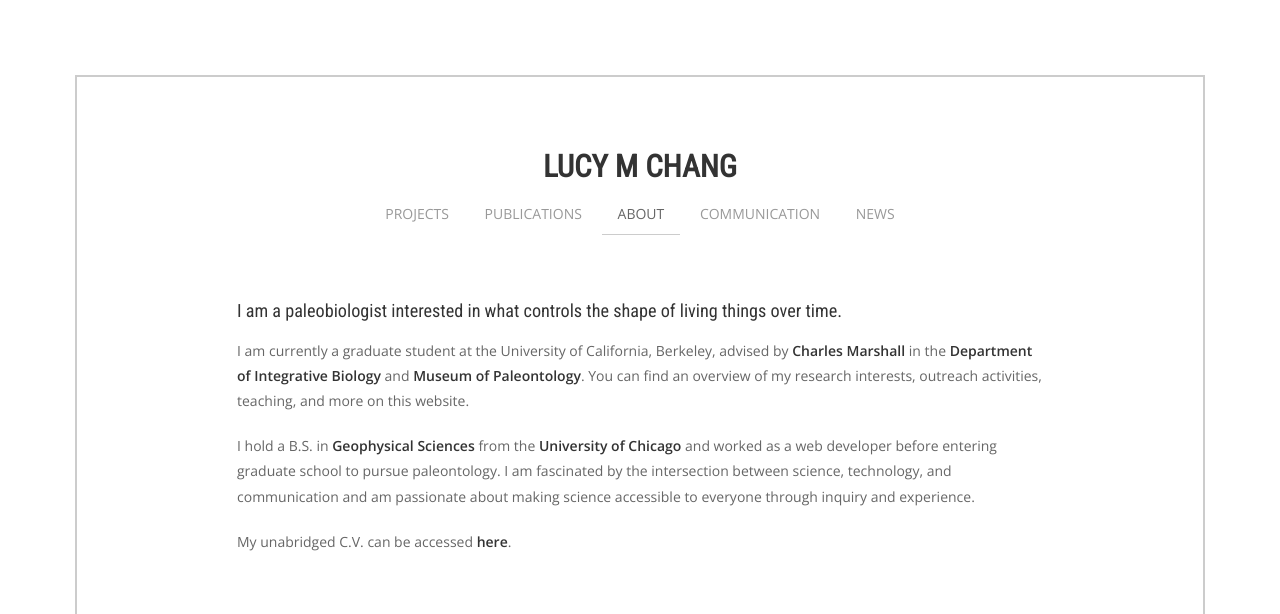
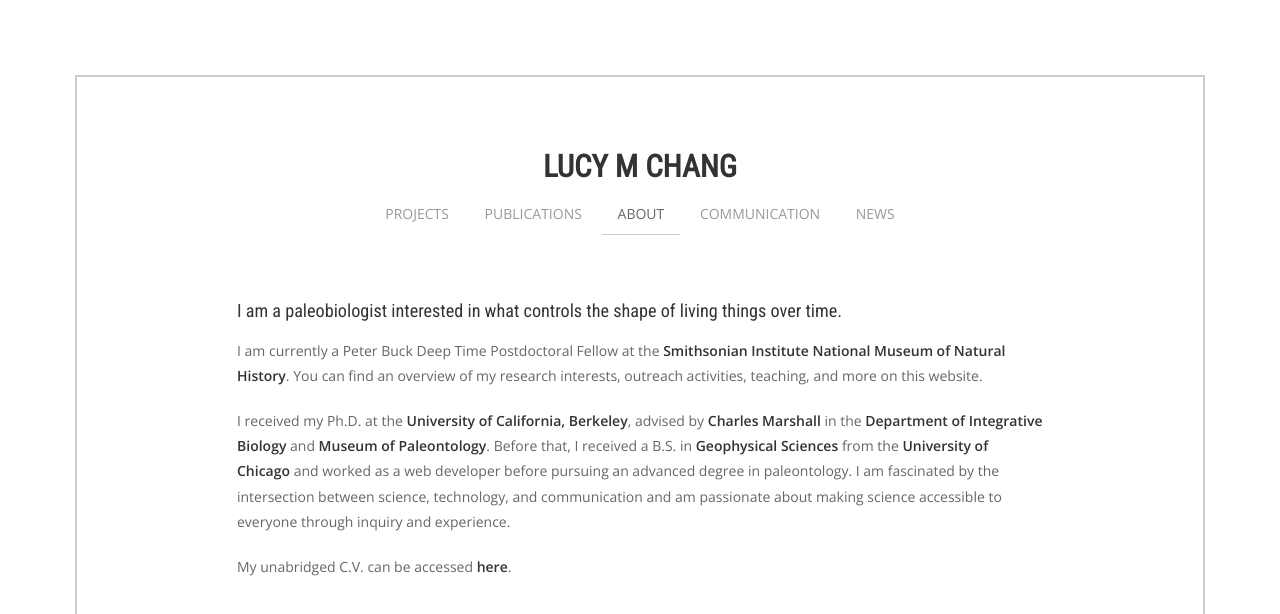
Before and after one commit to lucymchang/lucymchang.github.io, a Jekyll site: the page built from index.md, in a window 1280 px wide. Shown: the top 614 px of the page. Built offline with Jekyll 4.4.1, drawn with Linux system fonts in a browser that asks for light colours; nearby versions of some CDN libraries; some web fonts are replaced; some of the changed text lies outside the part shown; grey boxes are pictures that could not be loaded.

Commit message:
Update personal and contact information

```diff
--- a/_layouts/default.html
+++ b/_layouts/default.html
@@ -9,7 +9,7 @@
 <link rel="stylesheet" href="../scripts/academicons-1.7.0/css/academicons.min.css">
 <link href='https://fonts.googleapis.com/css?family=Open+Sans:400,400i,600,600i|Roboto+Condensed' rel='stylesheet' type='text/css'>
 <title>Lucy M Chang - {{ page.title }}</title>
-<!-- if you're reading this, then welcome.  site design based heavily off of the Montauk template in Squarespace, but still built by me.  can't argue with such simplicity. -->
+<!-- if you're reading this, then welcome.  site design based heavily off of the Montauk template in Squarespace, but still built by me.  can't argue with such simplicity.  I have since converted it to Jekyll and currently host the site on Github. -->
 
 </head>
 
@@ -21,11 +21,11 @@
 <h1><a href="../about/">Lucy M Chang</a></h1>
 <nav>
   <ul>
-    <li><a href="../projects/">projects</a></li>
-    <li><a href="../publications/">publications</a></li> <!-- simple list -->
+    <li><a href="../projects/"{% if page.title == "Projects" %} class="active"{% endif %}>projects</a></li>
+    <li><a href="../publications/"{% if page.title == "Publications" %} class="active"{% endif %}>publications</a></li> <!-- simple list -->
     <li><a href="../about/"{% if page.title == "About" %} class="active"{% endif %}>about</a></li> <!-- photo, blurb with link to text cv -->
-    <li><a href="../communication/">communication</a></li> <!-- address and email -->
-    <li><a href="../news/">news</a></li> <!-- news -->
+    <li><a href="../communication/"{% if page.title == "Communication" %} class="active"{% endif %}>communication</a></li> <!-- address and email -->
+    <li><a href="../news/"{% if page.title == "News" %} class="active"{% endif %}>news</a></li> <!-- news -->
   </ul>
 </nav>
 </header>
@@ -49,12 +49,12 @@
   </div>
 
   <div id="address">
-  <p>University of California Museum of Paleontology<br />
-  University of California, Berkeley<br />
-  1101 Valley Life Sciences Building<br />
-  Berkeley, CA 94720 USA</p>
+  <p>Department of Paleobiology, MRC-121<br />
+    National Museum of Natural History<br />
+    Smithsonian Institution<br />
+    Washington, DC 20013-7012</p>
 
-  <p>luchang at berkeley dot edu</p>
+  <p>changlm at si dot edu</p>
   </div>
 
 </footer>
--- a/index.md
+++ b/index.md
@@ -7,8 +7,8 @@ layout: default
 
 ### I am a paleobiologist interested in what controls the shape of living things over time.
 
-I am currently a graduate student at the University of California, Berkeley, advised by [Charles Marshall](http://ib.berkeley.edu/labs/marshall/) in the [Department of Integrative Biology](http://ib.berkeley.edu/) and [Museum of Paleontology](http://www.ucmp.berkeley.edu/). You can find an overview of my research interests, outreach activities, teaching, and more on this website.
+I am currently a Peter Buck Deep Time Postdoctoral Fellow at the [Smithsonian Institute National Museum of Natural History](http://naturalhistory.si.edu/). You can find an overview of my research interests, outreach activities, teaching, and more on this website.
 
-I hold a B.S. in [Geophysical Sciences](http://geosci.uchicago.edu/) from the [University of Chicago](https://www.uchicago.edu/) and worked as a web developer before entering graduate school to pursue paleontology. I am fascinated by the intersection between science, technology, and communication and am passionate about making science accessible to everyone through inquiry and experience.
+I received my Ph.D. at the [University of California, Berkeley](http://www.berkeley.edu/), advised by [Charles Marshall](http://ib.berkeley.edu/labs/marshall/) in the [Department of Integrative Biology](http://ib.berkeley.edu/) and [Museum of Paleontology](http://www.ucmp.berkeley.edu/).  Before that, I received a B.S. in [Geophysical Sciences](http://geosci.uchicago.edu/) from the [University of Chicago](https://www.uchicago.edu/) and worked as a web developer before pursuing an advanced degree in paleontology. I am fascinated by the intersection between science, technology, and communication and am passionate about making science accessible to everyone through inquiry and experience.
 
 My unabridged C.V. can be accessed [here](https://docs.google.com/document/d/1WIl9_PZGPZ4RLKd_nXcQ2G1eKad0dv5wBGQ1mu0TxM4/pub).
```
